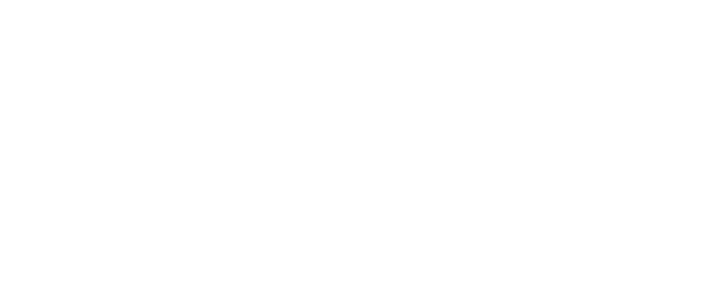
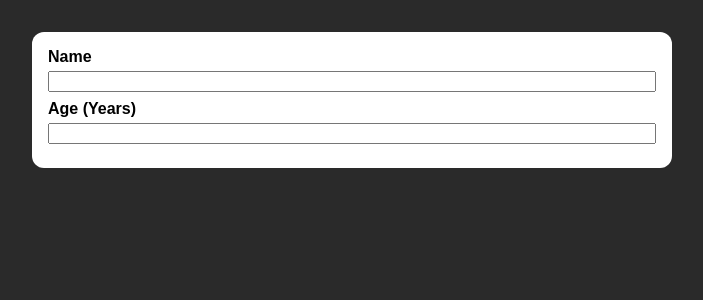
Before and after one commit to harumamburu/userDB, a React (Create React App) app: page / in a window 1280 px wide. Shown: the top 300 px of the page, without its empty margins (288-991 px from the left). Built offline with nearby package versions, Linux system fonts and the light colour scheme.

Commit message:
Add User form stub with inputs only

```diff
--- a/package.json
+++ b/package.json
@@ -1,5 +1,5 @@
 {
-  "name": "react-the-complete-guide",
+  "name": "user-db",
   "version": "0.1.0",
   "private": true,
   "dependencies": {
--- a/src/App.js
+++ b/src/App.js
@@ -1,10 +1,10 @@
-import React from 'react';
-
+import React from "react";
+import UserForm from "./components/users/userform/UserForm";
 
 function App() {
   return (
     <div>
-
+      <UserForm />
     </div>
   );
 }
--- /dev/null
+++ b/src/components/users/userform/UserForm.js
@@ -0,0 +1,35 @@
+import { useState } from "react";
+
+import Card from "../../ui/Card";
+import Input from "../../ui/Input";
+import styles from "./UserForm.module.css";
+
+const UserForm = props => {
+  const [name, setName] = useState("");
+  const [age, setAge] = useState("");
+
+  return (
+    <Card>
+      <form>
+        <Input
+          label="Name"
+          onInput={name => setName(name)}
+          required={true}
+          type="text"
+          validate={value => value && !value.match(/[\d]/)}
+          value={name}
+        />
+        <Input
+          label="Age (Years)"
+          onInput={age => setAge(age)}
+          required={true}
+          type="number"
+          validate={value => value && value > 0}
+          value={age}
+        />
+      </form>
+    </Card>
+  );
+};
+
+export default UserForm;
--- a/src/index.css
+++ b/src/index.css
@@ -8,4 +8,5 @@
 
 body {
   margin: 0;
+  background-color: #2a2a2a;
 }
```
Also changed, not shown: src/components/users/userform/UserForm.module.css (added), 1 other file (tests, documents, lock files or other folders).
